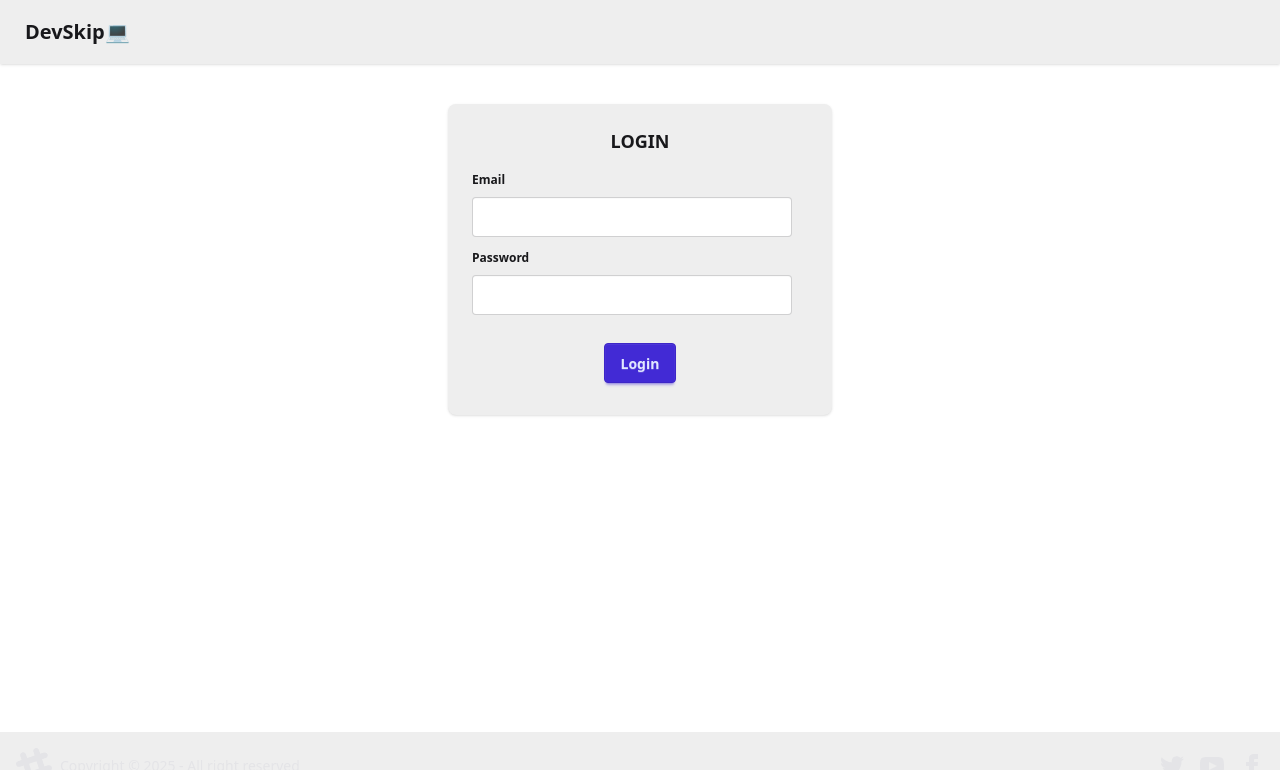
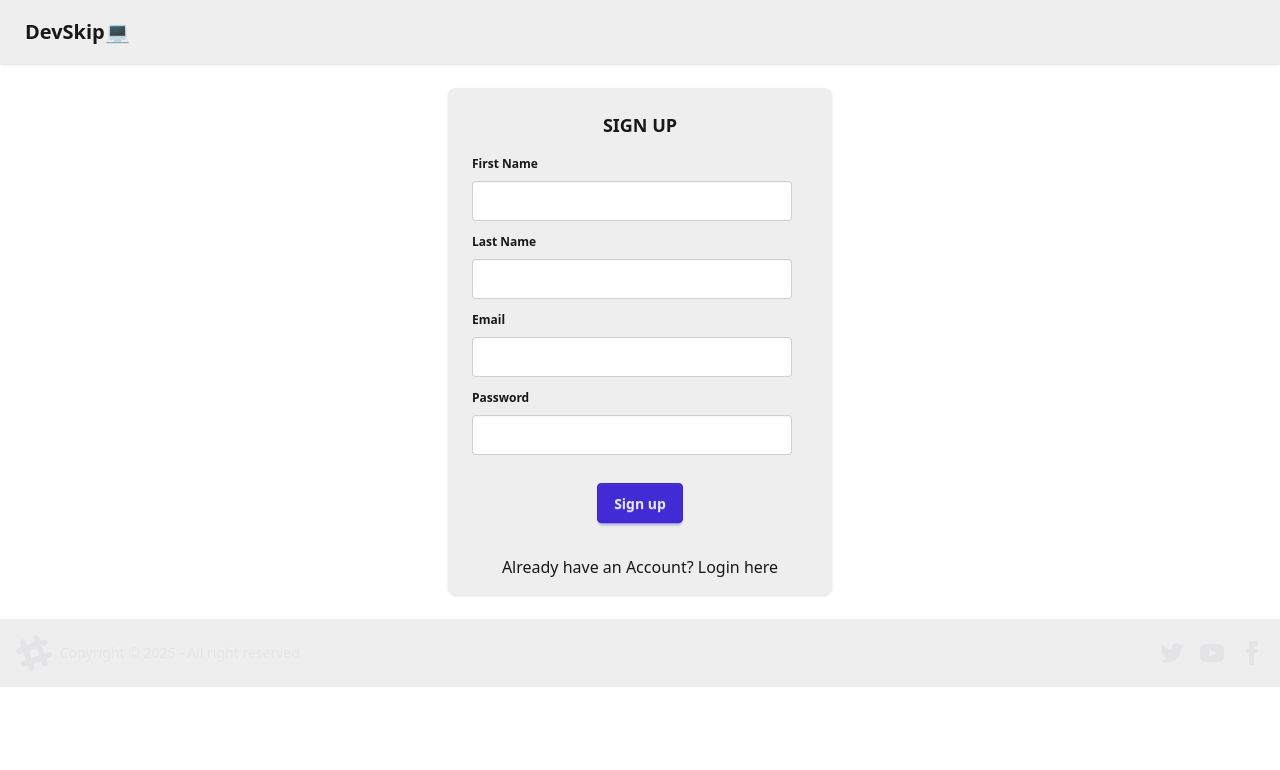
Before and after one commit to zameeralucknowi/DevSkip-frontend, a React (Vite) app: page /login in a window 1280 px wide. Shown: the top 770 px of the page. Built offline with nearby package versions, Linux system fonts and the light colour scheme; no server answers.

Commit message:
all changes added

```diff
--- a/src/Components/Footer.jsx
+++ b/src/Components/Footer.jsx
@@ -3,7 +3,7 @@ import React from 'react'
 const Footer = () => {
   return (
     <div>
-        <footer className="footer sm:footer-horizontal bg-base-300 text-neutral-content items-center p-4 fixed bottom-0 ">
+        <footer className="footer sm:footer-horizontal bg-base-300 text-neutral-content items-center p-4  bottom-0">
   <aside className="grid-flow-col items-center">
     <svg
       width="36"
--- a/src/Components/Login.jsx
+++ b/src/Components/Login.jsx
@@ -6,22 +6,37 @@ import { useNavigate } from 'react-router';
 
 const Login = () => {
 
-  const [emailId,setEmail] = useState("");
-  const [password,setPassword] = useState("");
-  const [error,setError] = useState("");
-  const dispath = useDispatch();
+  const [firstName, setFirstName] = useState("");
+  const [lastName, setLastName] = useState("");
+  const [isLogin, setIsLogin] = useState(false);
+  const [emailId, setEmail] = useState("");
+  const [password, setPassword] = useState("");
+  const [error, setError] = useState("");
+  const dispatch = useDispatch();
   const navigate = useNavigate()
 
-  const handleLogin = async () =>{
+  const handleSignup = async () =>{
+    try {
+      const res = await publicRequest.post('/auth/signup',
+        {firstName,lastName,password,emailId},
+        {withCredentials:true});
+        dispatch(addUser(res.data.data));
+        navigate('/profile');
+    } catch (err) {
+       setError(err.response.data)
+    }
+  }
+
+  const handleLogin = async () => {
     try {
       const res = await publicRequest.post('/auth/login',
         {
           emailId,
           password
         },
-      {withCredentials : true})
-      dispath(addUser(res.data.data))
-      navigate('/')
+        { withCredentials: true })
+      dispatch(addUser(res.data.data))
+      navigate('/feed')
     } catch (err) {
       setError(err.response.data)
     }
@@ -29,18 +44,39 @@ const Login = () => {
 
 
   return (
-    <div className='flex justify-center my-10' >
+    <div className='flex justify-center my-6' >
       <div className="card  bg-base-300 w-96 shadow-sm">
         <div className="card-body">
-          <h2 className="card-title justify-center ">LOGIN</h2>
+          <h2 className="card-title justify-center ">{isLogin ? 'LOGIN' : 'SIGN UP'}</h2>
           <div>
+            {!isLogin && <>
+              <fieldset className="fieldset">
+                <legend className="fieldset-legend">First Name</legend>
+                <input type="text"
+                  className="input"
+                  placeholder=""
+                  value={firstName}
+                  onChange={(e) => setFirstName(() => e.target.value)}
+                />
+              </fieldset>
+              <fieldset className="fieldset">
+                <legend className="fieldset-legend">Last Name</legend>
+                <input type="text"
+                  className="input"
+                  placeholder=""
+                  value={lastName}
+                  onChange={(e) => setLastName(() => e.target.value)}
+                />
+              </fieldset>
+            </>
+            }
             <fieldset className="fieldset">
               <legend className="fieldset-legend">Email</legend>
               <input type="text"
                 className="input"
                 placeholder=""
                 value={emailId}
-              onChange={(e)=>setEmail(()=>e.target.value)}
+                onChange={(e) => setEmail(() => e.target.value)}
               />
             </fieldset>
 
@@ -50,17 +86,22 @@ const Login = () => {
                 className="input"
                 placeholder=""
                 value={password}
-               onChange={(e)=>setPassword(()=>e.target.value)}
+                onChange={(e) => setPassword(() => e.target.value)}
               />
             </fieldset>
 
           </div>
           <p className='text-red-700' >{error}</p>
           <div className="card-actions justify-center my-2">
-            <button className="btn btn-primary" onClick={handleLogin} >Login</button>
+            <button className="btn btn-primary" onClick={isLogin?handleLogin:handleSignup} >{isLogin ? 'Login' : 'Sign up'}</button>
           </div>
         </div>
+        <div className='flex justify-center pb-4 cursor-pointer' onClick={()=>setIsLogin(!isLogin)}>
+          <p>{isLogin ? `New User? Signup Here` : `Already have an Account? Login here`}</p>
         </div>
+      </div>
+
+
 
     </div>
   )
--- a/src/Components/Navbar.jsx
+++ b/src/Components/Navbar.jsx
@@ -2,17 +2,19 @@ import { useDispatch, useSelector } from 'react-redux'
 import { Link, useNavigate } from 'react-router';
 import publicRequest from '../utils/requestMethods';
 import { removeUser } from '../utils/userSlice';
+import { resetFeed } from '../utils/feedSlice';
 
 const Navbar = () => {
 
   const user = useSelector((store) => store.user);
-  const dispath = useDispatch();
+  const dispatch = useDispatch();
   const navigate = useNavigate();
 
   const handleLogout = async() =>{
     try {
       const res = await publicRequest.post('/auth/logout',{},{withCredentials:true});
-      dispath(removeUser());
+      dispatch(removeUser());
+      dispatch(resetFeed());
       navigate('/login')
     } catch (err) {
       console.error(err)
--- a/src/Components/UserCard.jsx
+++ b/src/Components/UserCard.jsx
@@ -1,7 +1,23 @@
+import { useDispatch } from "react-redux";
+import publicRequest from "../utils/requestMethods";
+import { removeFeed } from "../utils/feedSlice";
 
 
 const UserCard = ({user}) => {
-    const {firstName,lastName,about,photoUrl,age,gender} = user;
+
+    const dispatch = useDispatch();
+
+    const handleSendRequest = async(status,userId) =>{
+        try {
+            const res = await publicRequest.post(`/request/send/${status}/${userId}`,{},{withCredentials:true});
+            dispatch(removeFeed(userId));
+
+        } catch (error) {
+            console.log(error)
+        }
+    }
+
+    const {_id,firstName,lastName,about,photoUrl,age,gender} = user;
     return (
         <div>
             <div className="card bg-info-content w-96 shadow-sm mb-15">
@@ -15,8 +31,8 @@ const UserCard = ({user}) => {
                     {age && gender && (<p>Age: {age} Gender: {gender}</p>)}
                     <p>{about}</p>
                     <div className="card-actions justify-between">
-                        <button className="btn bg-red-600">Nope</button>
-                        <button className="btn bg-green-600">Dope</button>
+                        <button className="btn bg-red-600" onClick={()=>handleSendRequest('nope',_id)} >Nope</button>
+                        <button className="btn bg-green-600" onClick={()=>handleSendRequest('dope',_id)} >Dope</button>
                     </div>
                 </div>
             </div>
--- a/src/utils/feedSlice.js
+++ b/src/utils/feedSlice.js
@@ -9,10 +9,15 @@ const feedSlice = createSlice({
         },
 
         removeFeed : (state,action) =>{
+            const newFeed = state.filter(user=> user._id !== action.payload);
+            return newFeed;
+        },
+
+        resetFeed : (state,action) =>{
             return null;
         }
     }
 })
 
-export const {addFeed,removeFeed} = feedSlice.actions;
+export const {addFeed,removeFeed,resetFeed} = feedSlice.actions;
 export default feedSlice.reducer;
```
Lines whose indentation alone changed are shown as unchanged.
